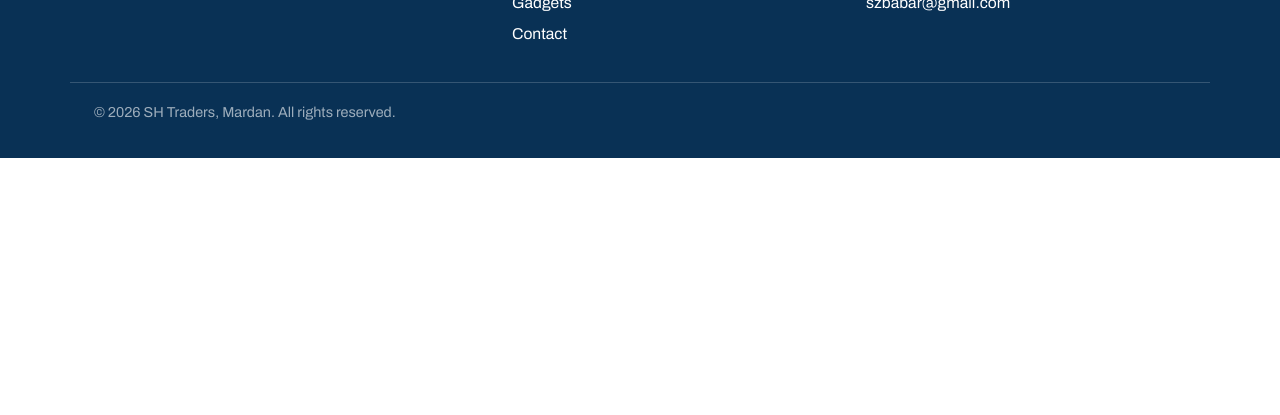
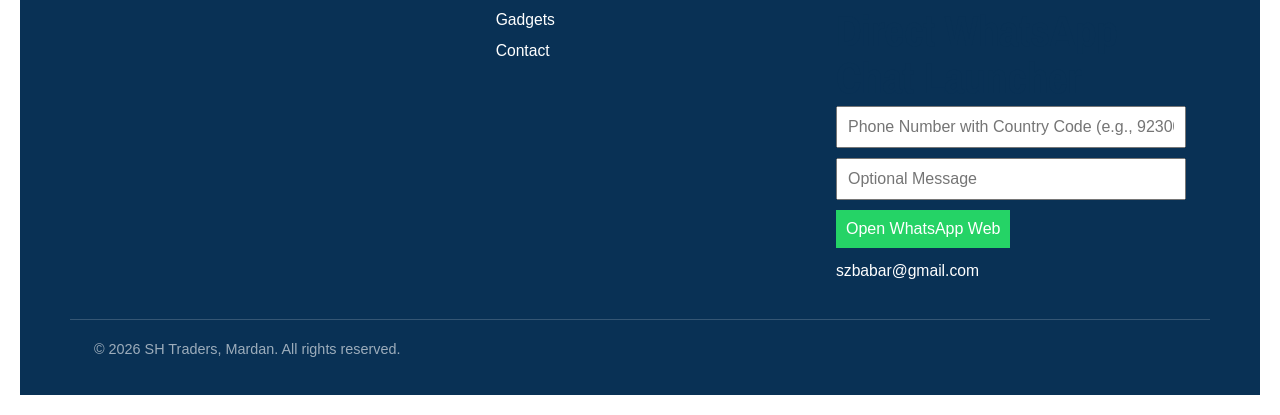
Before and after one commit to szbabar-mdn/shtraders, a plain HTML site: page contact.html in a window 1280 px wide. Shown: the part 1198-1613 px from the top of the page. Before the commit the page ends 1356 px from the top, so only its background shows below. Drawn offline with nearby package versions, Linux system fonts and the light colour scheme.

Commit message:
Update contact.html

```diff
--- a/contact.html
+++ b/contact.html
@@ -86,6 +86,48 @@
         <li>New Press Market</li>
         <li>Malakand Chowk, Mardan</li>
         <li><a href="tel:+923339876051">0333-9876051</a></li>
+<!DOCTYPE html>
+<html lang="en">
+<head>
+    <meta charset="UTF-8">
+    <title>WhatsApp Direct Redirect</title>
+    <style>
+        body { font-family: Arial, sans-serif; padding: 20px; }
+        input, button { padding: 10px; margin: 5px 0; font-size: 16px; }
+        button { background-color: #25D366; color: white; border: none; cursor: pointer; }
+    </style>
+</head>
+<body>
+
+    <h2>Direct WhatsApp Chat Launcher</h2>
+    <input type="text" id="phone" placeholder="Phone Number with Country Code (e.g., 923001234567)" style="width: 350px;">
+    <br>
+    <input type="text" id="message" placeholder="Optional Message" style="width: 350px;">
+    <br>
+    <button onclick="launchWhatsApp()">Open WhatsApp Web</button>
+
+    <script>
+        function launchWhatsApp() {
+            let phone = document.getElementById('phone').value;
+            let message = document.getElementById('message').value;
+
+            // Strip non-numeric characters
+            phone = phone.replace(/\D/g, '');
+
+            if (!phone) {
+                alert("Please enter a valid phone number.");
+                return;
+            }
+
+            // Direct URL targeted specifically for Desktop / Web
+            let url = `https://web.whatsapp.com/send?phone=${phone}&text=${encodeURIComponent(message)}`;
+
+            window.open(url, '_blank');
+        }
+    </script>
+
+</body>
+</html>
         <li><a href="mailto:szbabar@gmail.com">szbabar@gmail.com</a></li>
       </ul>
     </div>
```
